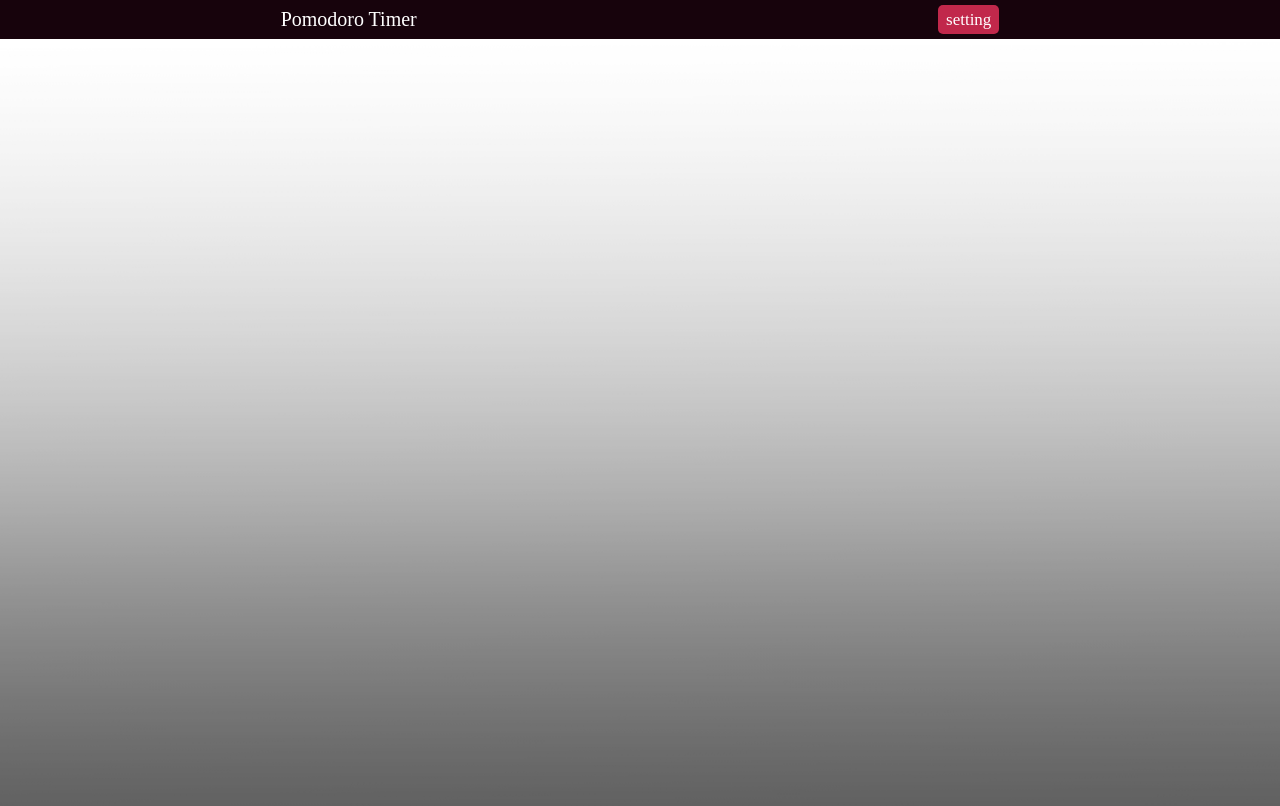
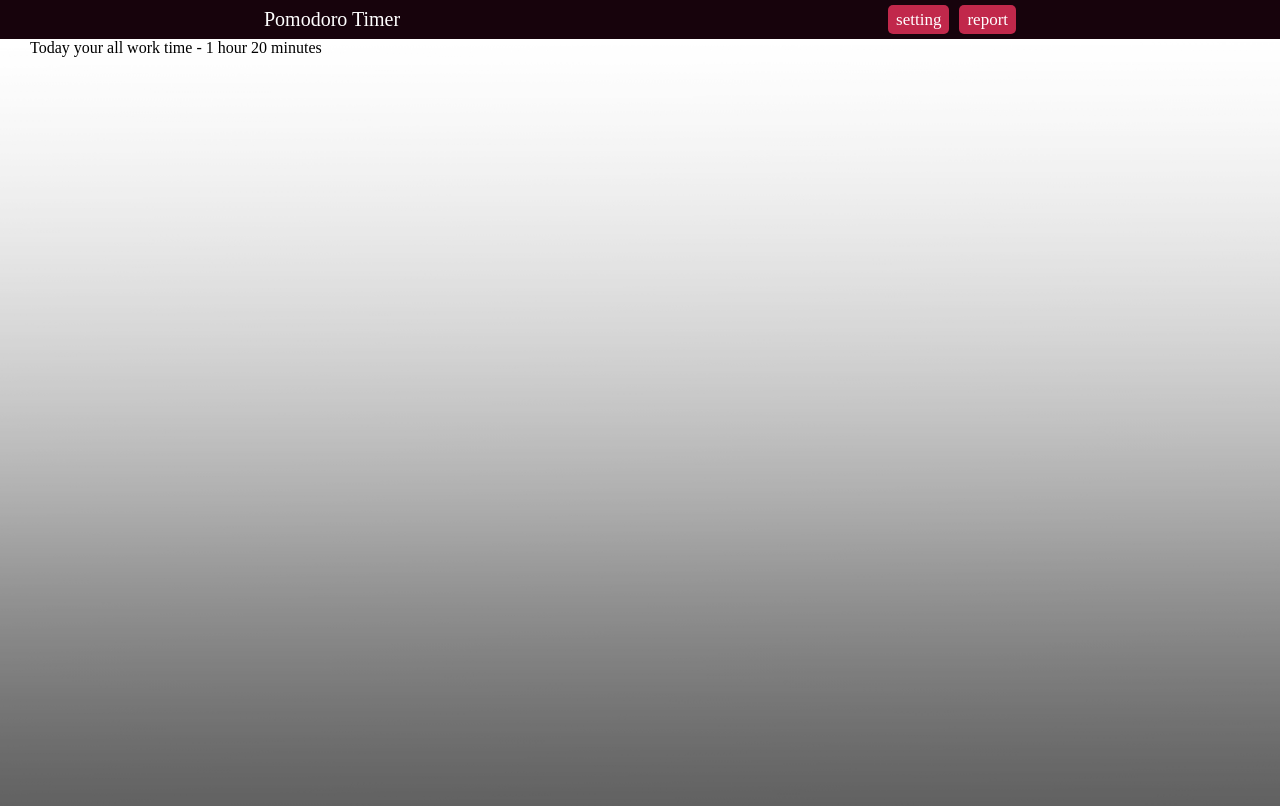
Before and after one commit to AmadoMuerte/pomodoro-timer, a React (Create React App) app: page /report in a window 1280 px wide. Shown: the top 806 px of the page. Built offline with nearby package versions, Linux system fonts and the light colour scheme; a web font is replaced by a local one.

Commit message:
create report component

```diff
--- a/src/components/app/App.jsx
+++ b/src/components/app/App.jsx
@@ -2,6 +2,7 @@ import React from 'react';
 import { Route, Routes, BrowserRouter } from 'react-router-dom';
 
 import Header from '../header/Header';
+import Report from '../report/Report';
 import Setting from '../setting/Setting';
 import Timer from '../timer/Timer';
 
@@ -22,6 +23,10 @@ function App(props) {
                             path="/setting"
                             element= {<Setting />}
                         />
+                        <Route
+                            path="/report"
+                            element= {<Report />}
+                        />
                     </Routes>
                 </div>
             </main>
--- a/src/components/navigation/Navigation.jsx
+++ b/src/components/navigation/Navigation.jsx
@@ -10,6 +10,9 @@ function Navigation() {
             <NavLink className={'nav__item'} to={`/setting`} >
                 <p >setting</p>
             </NavLink>
+            <NavLink className={'nav__item'} to={`/report`} >
+                <p >report</p>
+            </NavLink>
         </div>
     );
 }
--- /dev/null
+++ b/src/components/report/Report.jsx
@@ -0,0 +1,46 @@
+import React from 'react';
+import './Report.css'
+
+import { useDispatch, useSelector } from 'react-redux';
+
+function Report(props) {
+    const dispatch = useDispatch()
+    const allTime = useSelector(state => state.report.allTime)
+
+    const countHours = () => {
+        let hours = 0
+        let minutes = 0
+        if (allTime >= 60) {
+            hours = Math.floor(allTime / 60)
+            minutes = allTime % 60
+        }
+
+        let time = `${hours} hours ${minutes} minutes`
+
+        if (hours === 1) {
+            time = `${hours} hour ${minutes} minutes`
+        }
+        if (minutes === 1) {
+            time = `${hours} hour ${minutes} minute`
+        }
+        if (hours === 1 && minutes === 1) {
+            time = `${hours} hour ${minutes} minute`
+        }
+
+        return time
+    }
+
+    return (
+        <div className='report'>
+            <div className="container">
+                <div className="report__inner">
+                   <div>
+                        Today your all work time - {countHours()}
+                    </div>
+                </div>
+            </div>
+        </div>
+    );
+}
+
+export default Report;
--- a/src/components/timer/Timer.jsx
+++ b/src/components/timer/Timer.jsx
@@ -64,6 +64,7 @@ function Timer(props) {
                 dispatch(changeSeconds(59))
             }
             if (minutes === 0 && seconds === 0) {
+
                 playSound()
                 dispatch(changeSeconds(0))
                 dispatch(changePause(false))
--- a/src/store/index.js
+++ b/src/store/index.js
@@ -1,11 +1,13 @@
 import { configureStore } from "@reduxjs/toolkit";
 import settingSlice from "./slice/setting/settingSlice";
 import timerSlice from "./slice/timer/timerSlice";
+import reportSlice from "./slice/report/reportSlice";
 
 const store = configureStore({
     reducer: {
         setting: settingSlice,
-        timer: timerSlice
+        timer: timerSlice,
+        report: reportSlice
     }
 })
 
--- /dev/null
+++ b/src/store/slice/report/reportSlice.js
@@ -0,0 +1,21 @@
+import { createSlice } from "@reduxjs/toolkit";
+
+const initialState = {
+    allTime: 80
+}
+
+export const reportSlice = createSlice({
+    name: 'report',
+    initialState,
+    reducers: {
+        countWorkTime (state, action) {
+            state.allTime = state.allTime + action.payload
+            console.log(state.allTime)
+        },
+
+    }
+})
+
+export const { allWorkTime } = reportSlice.actions
+
+export default reportSlice.reducer
```
Also changed, not shown: src/components/report/Report.css (added).
